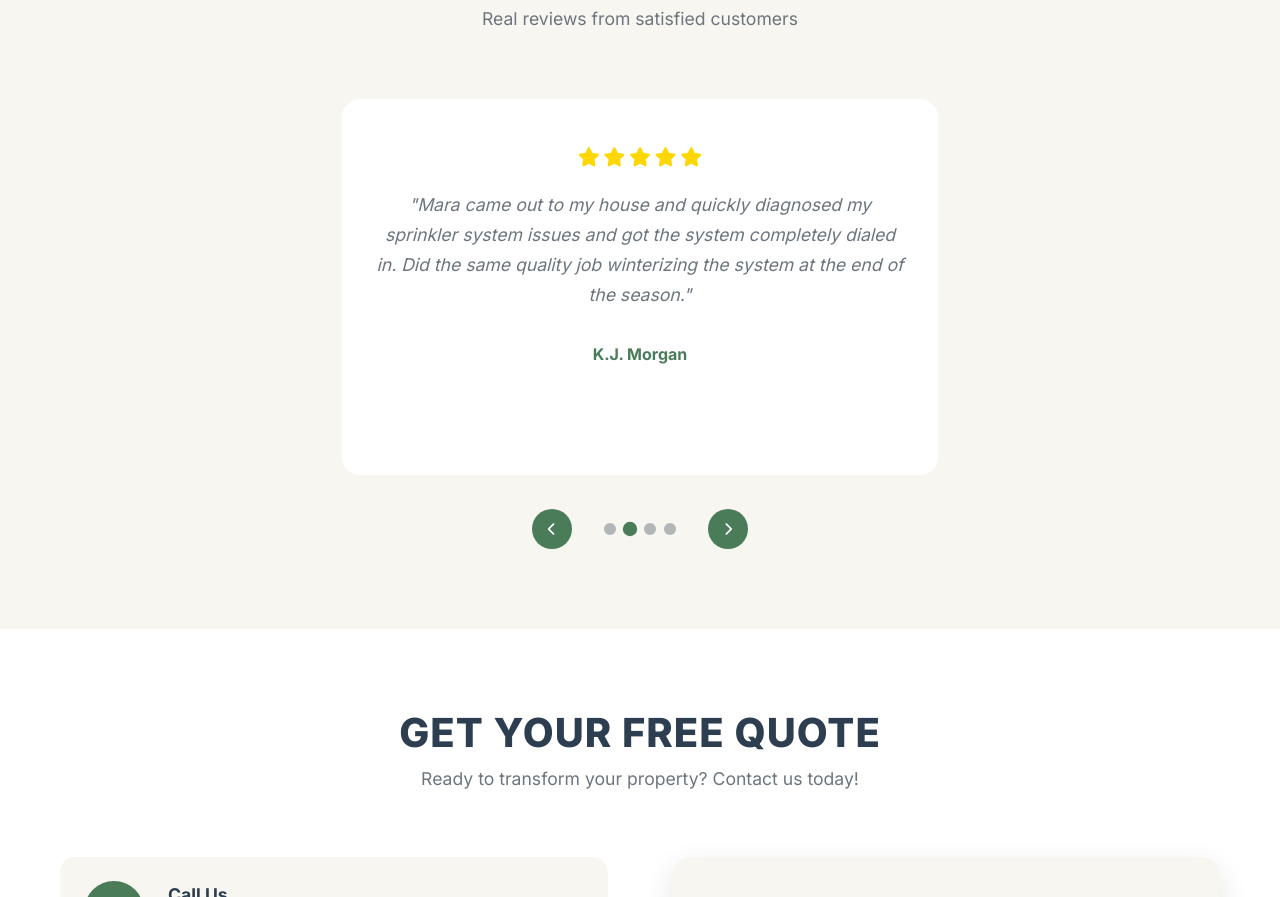
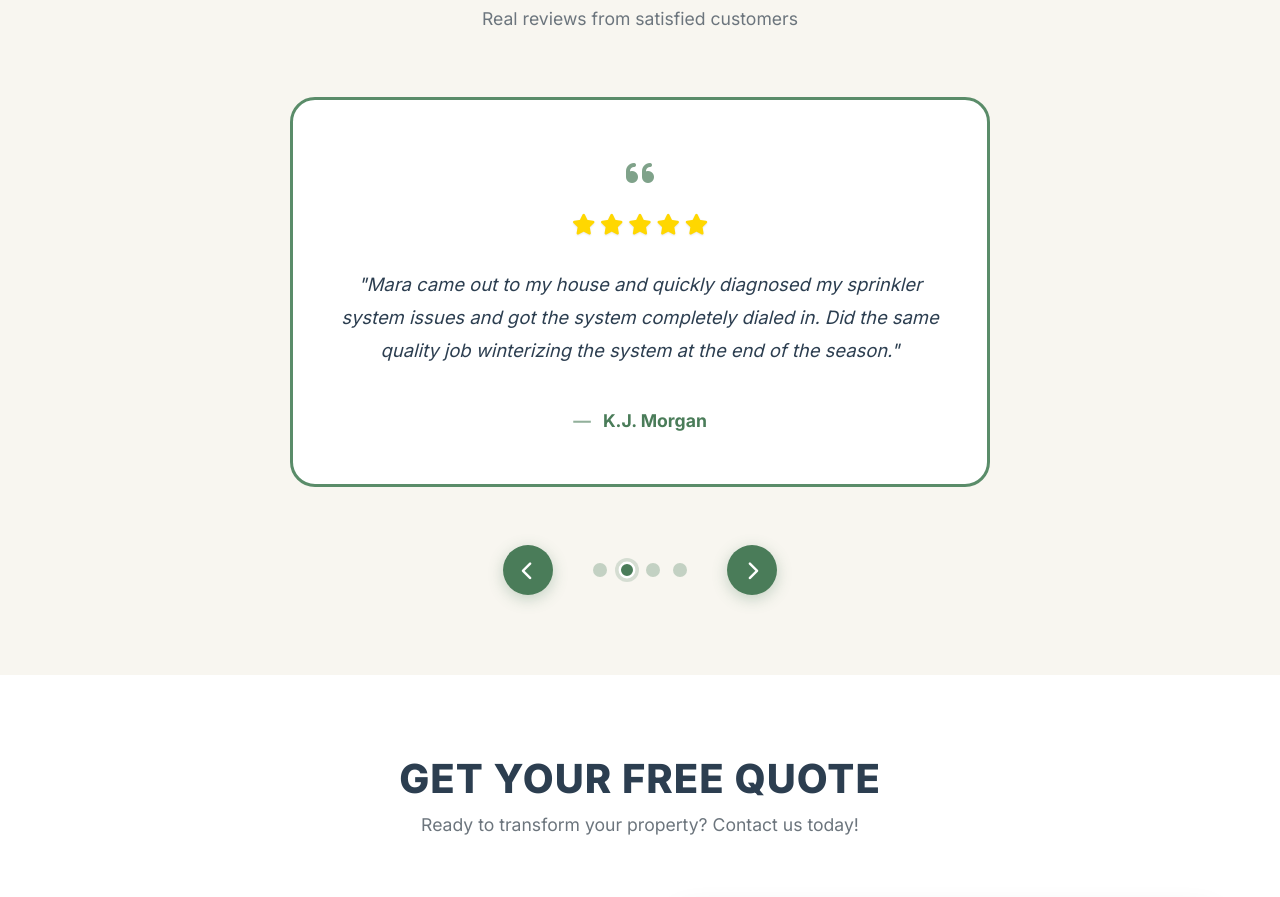
Before and after one commit to Anthonytanpham/Clean-Cut-Property-Maintenance, a plain HTML site: page index.html in a window 1280 px wide. Shown: the part 2406-3303 px from the top of the page. Drawn offline with Linux system fonts and the light colour scheme.

Commit message:
Complete testimonial section rebuild: New design with stable rounded borders and smooth animations

```diff
--- a/index.html
+++ b/index.html
@@ -180,9 +180,12 @@
                 <h2 class="section-title">WHAT OUR CLIENTS SAY</h2>
                 <p class="section-subtitle">Real reviews from satisfied customers</p>
             </div>
-            <div class="testimonials-carousel">
-                <div class="testimonial-track" id="testimonial-track">
-                    <div class="testimonial-card active">
+            <div class="testimonials-wrapper">
+                <div class="testimonial-container">
+                    <div class="testimonial-card active" data-testimonial="0">
+                        <div class="quote-icon">
+                            <i class="fas fa-quote-left"></i>
+                        </div>
                         <div class="stars">
                             <i class="fas fa-star"></i>
                             <i class="fas fa-star"></i>
@@ -195,7 +198,11 @@
                             <strong>Ashley Brichter</strong>
                         </div>
                     </div>
-                    <div class="testimonial-card">
+
+                    <div class="testimonial-card" data-testimonial="1">
+                        <div class="quote-icon">
+                            <i class="fas fa-quote-left"></i>
+                        </div>
                         <div class="stars">
                             <i class="fas fa-star"></i>
                             <i class="fas fa-star"></i>
@@ -208,7 +215,11 @@
                             <strong>K.J. Morgan</strong>
                         </div>
                     </div>
-                    <div class="testimonial-card">
+
+                    <div class="testimonial-card" data-testimonial="2">
+                        <div class="quote-icon">
+                            <i class="fas fa-quote-left"></i>
+                        </div>
                         <div class="stars">
                             <i class="fas fa-star"></i>
                             <i class="fas fa-star"></i>
@@ -221,7 +232,11 @@
                             <strong>Tyler Gillespie</strong>
                         </div>
                     </div>
-                    <div class="testimonial-card">
+
+                    <div class="testimonial-card" data-testimonial="3">
+                        <div class="quote-icon">
+                            <i class="fas fa-quote-left"></i>
+                        </div>
                         <div class="stars">
                             <i class="fas fa-star"></i>
                             <i class="fas fa-star"></i>
@@ -235,17 +250,18 @@
                         </div>
                     </div>
                 </div>
-                <div class="testimonial-controls">
-                    <button class="testimonial-btn prev" id="prev-testimonial">
+
+                <div class="testimonial-navigation">
+                    <button class="nav-arrow prev" id="prev-testimonial">
                         <i class="fas fa-chevron-left"></i>
                     </button>
-                    <div class="testimonial-dots" id="testimonial-dots">
-                        <span class="dot active" data-slide="0"></span>
-                        <span class="dot" data-slide="1"></span>
-                        <span class="dot" data-slide="2"></span>
-                        <span class="dot" data-slide="3"></span>
+                    <div class="testimonial-indicators">
+                        <span class="indicator active" data-slide="0"></span>
+                        <span class="indicator" data-slide="1"></span>
+                        <span class="indicator" data-slide="2"></span>
+                        <span class="indicator" data-slide="3"></span>
                     </div>
-                    <button class="testimonial-btn next" id="next-testimonial">
+                    <button class="nav-arrow next" id="next-testimonial">
                         <i class="fas fa-chevron-right"></i>
                     </button>
                 </div>
--- a/script.js
+++ b/script.js
@@ -83,38 +83,37 @@ document.addEventListener('DOMContentLoaded', function() {
         observer.observe(el);
     });
 
-    // Testimonials carousel functionality
-    const testimonialTrack = document.getElementById('testimonial-track');
+    // New Testimonials functionality
     const testimonialCards = document.querySelectorAll('.testimonial-card');
     const prevBtn = document.getElementById('prev-testimonial');
     const nextBtn = document.getElementById('next-testimonial');
-    const dots = document.querySelectorAll('.dot');
+    const indicators = document.querySelectorAll('.indicator');
 
     let currentTestimonial = 0;
     const totalTestimonials = testimonialCards.length;
 
-    function updateTestimonialCarousel() {
-        const translateX = -currentTestimonial * 100;
-        testimonialTrack.style.transform = `translateX(${translateX}%)`;
+    function showTestimonial(index) {
+        // Remove active from all cards and indicators
+        testimonialCards.forEach(card => card.classList.remove('active'));
+        indicators.forEach(indicator => indicator.classList.remove('active'));
 
-        // Update active states
-        testimonialCards.forEach((card, index) => {
-            card.classList.toggle('active', index === currentTestimonial);
-        });
-
-        dots.forEach((dot, index) => {
-            dot.classList.toggle('active', index === currentTestimonial);
-        });
+        // Add active to current card and indicator
+        if (testimonialCards[index]) {
+            testimonialCards[index].classList.add('active');
+        }
+        if (indicators[index]) {
+            indicators[index].classList.add('active');
+        }
     }
 
     function nextTestimonial() {
         currentTestimonial = (currentTestimonial + 1) % totalTestimonials;
-        updateTestimonialCarousel();
+        showTestimonial(currentTestimonial);
     }
 
     function prevTestimonial() {
         currentTestimonial = (currentTestimonial - 1 + totalTestimonials) % totalTestimonials;
-        updateTestimonialCarousel();
+        showTestimonial(currentTestimonial);
     }
 
     // Event listeners for testimonial navigation
@@ -126,16 +125,16 @@ document.addEventListener('DOMContentLoaded', function() {
         prevBtn.addEventListener('click', prevTestimonial);
     }
 
-    // Dot navigation
-    dots.forEach((dot, index) => {
-        dot.addEventListener('click', function() {
+    // Indicator navigation
+    indicators.forEach((indicator, index) => {
+        indicator.addEventListener('click', function() {
             currentTestimonial = index;
-            updateTestimonialCarousel();
+            showTestimonial(currentTestimonial);
         });
     });
 
-    // Auto-advance testimonials
-    setInterval(nextTestimonial, 5000);
+    // Auto-advance testimonials every 6 seconds
+    setInterval(nextTestimonial, 6000);
 
     // Form handling
     const contactForm = document.getElementById('contact-form');
--- a/styles.css
+++ b/styles.css
@@ -586,111 +586,142 @@ h1, h2, h3, h4, h5, h6 {
     background: var(--light-tan);
 }
 
-.testimonials-carousel {
-    max-width: 600px;
+.testimonials-wrapper {
+    max-width: 700px;
     margin: 0 auto;
-    position: relative;
-    overflow: hidden;
 }
 
-.testimonial-track {
+.testimonial-container {
+    position: relative;
+    min-height: 400px;
     display: flex;
-    transition: transform 0.5s ease;
+    align-items: center;
+    justify-content: center;
 }
 
 .testimonial-card {
-    min-width: 100%;
+    position: absolute;
+    top: 0;
+    left: 0;
+    width: 100%;
     background: var(--white);
-    padding: 3rem 2rem;
-    border-radius: 20px !important;
+    padding: 3rem 2.5rem;
+    border-radius: 25px;
     text-align: center;
-    box-shadow: none;
-    margin: 0;
+    border: 3px solid var(--grass-green-light);
     opacity: 0;
-    transition: opacity 0.3s ease;
-    position: relative;
-    border: 2px solid var(--light-tan);
-    will-change: opacity;
-    backface-visibility: hidden;
-    transform: translateZ(0);
+    visibility: hidden;
+    transform: translateY(20px);
+    transition: all 0.6s cubic-bezier(0.4, 0, 0.2, 1);
 }
 
 .testimonial-card.active {
     opacity: 1;
+    visibility: visible;
+    transform: translateY(0);
+}
+
+.quote-icon {
+    color: var(--grass-green);
+    font-size: 2rem;
+    margin-bottom: 1rem;
+    opacity: 0.7;
 }
 
 .stars {
     display: flex;
     justify-content: center;
-    gap: 0.25rem;
-    margin-bottom: 1.5rem;
+    gap: 0.3rem;
+    margin-bottom: 2rem;
 }
 
 .stars i {
     color: #ffd700;
-    font-size: 1.2rem;
+    font-size: 1.3rem;
+    text-shadow: 0 1px 2px rgba(0, 0, 0, 0.1);
 }
 
 .testimonial-text {
-    font-size: 1.1rem;
-    line-height: 1.7;
-    color: var(--gray-text);
-    margin-bottom: 2rem;
+    font-size: 1.15rem;
+    line-height: 1.8;
+    color: var(--dark-text);
+    margin-bottom: 2.5rem;
     font-style: italic;
+    font-weight: 400;
 }
 
 .testimonial-author {
-    font-size: 1rem;
+    font-size: 1.1rem;
     color: var(--grass-green);
-    font-weight: 600;
+    font-weight: 700;
+    position: relative;
 }
 
-.testimonial-controls {
+.testimonial-author::before {
+    content: '—';
+    margin-right: 0.5rem;
+    opacity: 0.6;
+}
+
+.testimonial-navigation {
     display: flex;
     justify-content: center;
     align-items: center;
-    gap: 2rem;
-    margin-top: 2rem;
+    gap: 2.5rem;
+    margin-top: 3rem;
 }
 
-.testimonial-btn {
+.nav-arrow {
     background: var(--grass-green);
     color: var(--white);
     border: none;
-    width: 40px;
-    height: 40px;
+    width: 50px;
+    height: 50px;
     border-radius: 50%;
     cursor: pointer;
     transition: all 0.3s ease;
     display: flex;
     align-items: center;
     justify-content: center;
+    font-size: 1.2rem;
+    box-shadow: 0 4px 15px rgba(74, 124, 89, 0.3);
 }
 
-.testimonial-btn:hover {
+.nav-arrow:hover {
     background: var(--grass-green-dark);
+    transform: translateY(-2px);
+    box-shadow: 0 6px 20px rgba(74, 124, 89, 0.4);
+}
+
+.nav-arrow:active {
+    transform: translateY(0);
+}
+
+.testimonial-indicators {
+    display: flex;
+    gap: 0.8rem;
+}
+
+.indicator {
+    width: 14px;
+    height: 14px;
+    border-radius: 50%;
+    background: rgba(74, 124, 89, 0.3);
+    cursor: pointer;
+    transition: all 0.3s ease;
+    border: 2px solid transparent;
+}
+
+.indicator:hover {
+    background: rgba(74, 124, 89, 0.6);
     transform: scale(1.1);
 }
 
-.testimonial-dots {
-    display: flex;
-    gap: 0.5rem;
-}
-
-.dot {
-    width: 12px;
-    height: 12px;
-    border-radius: 50%;
-    background: var(--gray-text);
-    cursor: pointer;
-    transition: all 0.3s ease;
-    opacity: 0.5;
-}
-
-.dot.active {
+.indicator.active {
     background: var(--grass-green);
-    opacity: 1;
+    border-color: var(--white);
     transform: scale(1.2);
+    box-shadow: 0 0 0 3px rgba(74, 124, 89, 0.2);
 }
 
 /* Contact Section */
```
